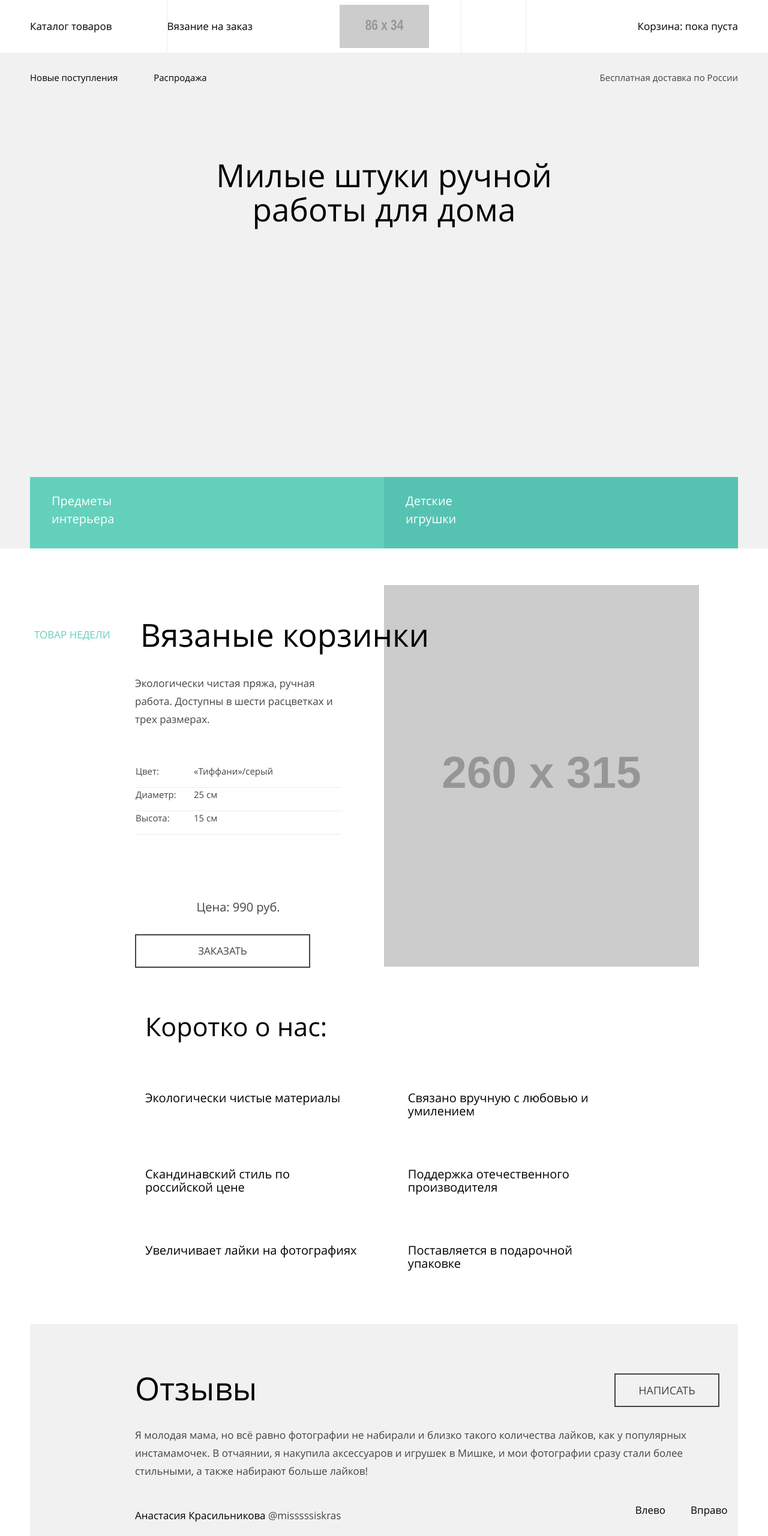
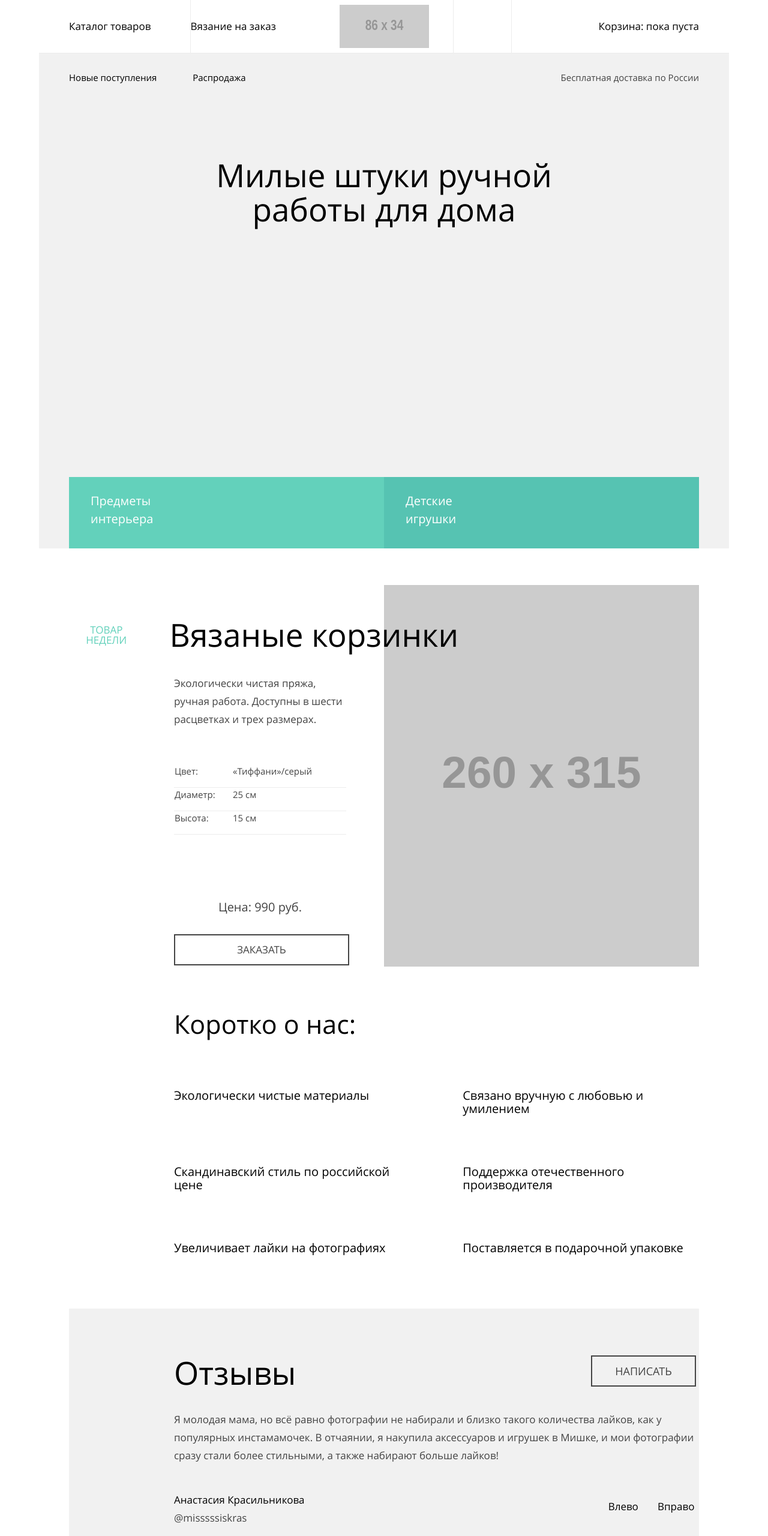
Before and after one commit to seldeved/1449359-mishka-20, a plain HTML site: page source/index.html in a window 1280 px wide. Shown: the top 2560 px of the page at 60% size. Drawn offline with nearby package versions, Linux system fonts and the light colour scheme; files that its build step writes are made by us from their sources; placeholder pictures from the web are drawn by us.

Commit message:
Правки после проверки наставником

```diff
--- a/source/index.html
+++ b/source/index.html
@@ -10,7 +10,7 @@
 
 <body class="page__body">
   <header class="page-header">
-    <nav class="main-nav">
+    <nav class="main-nav container container--main-nav">
 
       <div class="main-nav__wrapper">
         <a class="main-nav__logo" title="Логотип интернет-магазина Мишка">
@@ -67,22 +67,22 @@
 
   <main class="page-main">
     <h1 class="visually-hidden">Главная страница интернет-магазина Мишка</h1>
-    <section class="categories">
-      <div class="categories__wrapper container">
+    <section class="categories container container--categories">
+      <div class="categories__wrapper">
         <h2 class="categories__wrapper-header">Милые штуки ручной <br>работы для дома</h2>
       </div>
-      <div class="container container--categories">
       <ul class="categories__list">
         <li class="categories__item categories__item--interior">
-            <h3 class="categories__title">Предметы <br>интерьера</h3>
-            <a class="categories__link categories__link--interior" href="#"></a>
+          <a class="categories__link categories__link--interior" href="#">
+            <h3 class="categories__link-title">Предметы <br>интерьера</h3>
+          </a>
         </li>
         <li class="categories__item categories__item--toys">
-            <h3 class="categories__title">Детские <br>игрушки</h3>
-            <a class="categories__link categories__link--toys" href="#"></a>
+          <a class="categories__link categories__link--toys" href="#">
+            <h3 class="categories__link-title">Детские <br>игрушки</h3>
+          </a>
         </li>
       </ul>
-      </div>
     </section>
 
     <section class="feature-product container">
@@ -122,6 +122,7 @@
     </section>
 
     <section class="about-us container">
+      <div class="about-us__wrapper">
         <h2 class="about-us__title">Коротко о нас&colon;</h2>
         <ul class="about-us__list">
           <li class="about-us__item about-us__item--flower">
@@ -143,6 +144,7 @@
             Поставляется в подарочной упаковке
           </li>
         </ul>
+      </div>
     </section>
 
     <section class="review container">
--- a/source/less/blocks/about-us.less
+++ b/source/less/blocks/about-us.less
@@ -7,9 +7,14 @@
   }
 
   @media (min-width: @desktop-width) {
-    width: 70%;
     margin: 0 auto;
     margin-bottom: 90px;
+  }
+}
+
+.about-us__wrapper {
+  @media (min-width: @desktop-width) {
+    padding-left: 175px;
   }
 }
 
--- a/source/less/blocks/button.less
+++ b/source/less/blocks/button.less
@@ -5,7 +5,7 @@
   width: 260px;
   min-height: 52px;
   border: 2px solid @text-black;
-  padding: 16px 15px;
+  padding: 14px 15px;
   box-sizing: border-box;
   text-align: center;
 
--- a/source/less/blocks/categories.less
+++ b/source/less/blocks/categories.less
@@ -20,6 +20,7 @@
   display: flex;
   align-items: center;
   justify-content: center;
+  padding: 0 30px;
 
   @media (min-width: @tablet-width) {
     flex-direction: column;
@@ -53,14 +54,6 @@
   width: 100%;
   min-height: 103px;
   margin: 0;
-  padding: 24px 160px 31px 30px;
-  display: flex;
-  align-items: center;
-  position: relative;
-
-  @media (min-width: @tablet-width) {
-    padding: 25px 167px 34px 36px;
-  }
 
   &--interior {
     background-color: @main-cyan;
@@ -72,16 +65,17 @@
 }
 
 .categories__link {
+  display: block;
   width: 100%;
-  height: 100%;
-  position: absolute;
-  top: 0;
-  left: 0;
-  display: flex;
-  align-items: center;
+  min-height: 103px;
+  padding: 24px 160px 31px 30px;
+
+  @media (min-width: @tablet-width) {
+    padding: 25px 167px 34px 36px;
+  }
 }
 
-.categories__title {
+.categories__link-title {
   .header-text(19px, 24px, @basic-white);
   margin: 0;
 
--- a/source/less/blocks/container.less
+++ b/source/less/blocks/container.less
@@ -5,6 +5,15 @@
   @media (min-width: @tablet-width) {
     padding: 0 50px;
   }
+
+  @media (min-width: @desktop-width) {
+    max-width: @desktop-width;
+    margin: 0 auto;
+  }
+}
+
+.container--main-nav {
+  padding: 0;
 }
 
 .container--categories {
@@ -13,11 +22,15 @@
   @media (min-width: @tablet-width) {
     padding: 0 50px;
   }
+
+  @media (min-width: @desktop-width) {
+    min-width: @desktop-width;
+  }
 }
 
 .container--contacts {
   @media (min-width: @desktop-width) {
-    width: 50%;
+    width: 100%;
     padding-left: 225px;
     padding-top: 71px;
   }
@@ -29,3 +42,7 @@
     padding-right: 197px;
   }
 }
+
+.container--page-title {
+  padding: 0;
+}
--- a/source/less/blocks/form.less
+++ b/source/less/blocks/form.less
@@ -10,6 +10,10 @@
 
   @media (min-width: @tablet-width) {
     .normal-text(17px, 30px);
+  }
+
+  @media (min-width: @desktop-width) {
+    padding-left: 140px;
   }
 }
 
--- a/source/less/blocks/review.less
+++ b/source/less/blocks/review.less
@@ -19,6 +19,12 @@
 
 .review__wrapper {
   @media (min-width: @desktop-width) {
+    display: grid;
+    grid-template-columns: 1fr 1fr;
+    grid-template-rows: min-content 1fr;
+  }
+
+  @media (min-width: @desktop-width) {
     padding-top: 78px;
     padding-left: 175px;
     padding-bottom: 96px;
@@ -33,7 +39,7 @@
 
   @media (min-width: @tablet-width) {
     .header-text(43px, 50px);
-    margin-bottom: 38px;
+    margin: 0;
   }
 
   @media (min-width: @desktop-width) {
@@ -48,6 +54,8 @@
 
   @media (min-width: @tablet-width) {
     margin-bottom: 0;
+    grid-column-start: 1;
+    grid-column-end: -1;
   }
 }
 
@@ -116,10 +124,11 @@
   font-size: 18px;
 
   @media (min-width: @tablet-width) {
-    position: absolute;
     width: 175px;
-    top: 19%;
-    left: 70%;
+    grid-column-start: 2;
+    grid-row-start: 1;
+    margin-bottom: 40px;
+    justify-self: end;
   }
 
   @media (min-width: @desktop-width) {
```
Also changed, not shown: source/catalog.html (+2 -2 lines), source/form.html (+5 -3 lines). Lines whose indentation alone changed are shown as unchanged.
